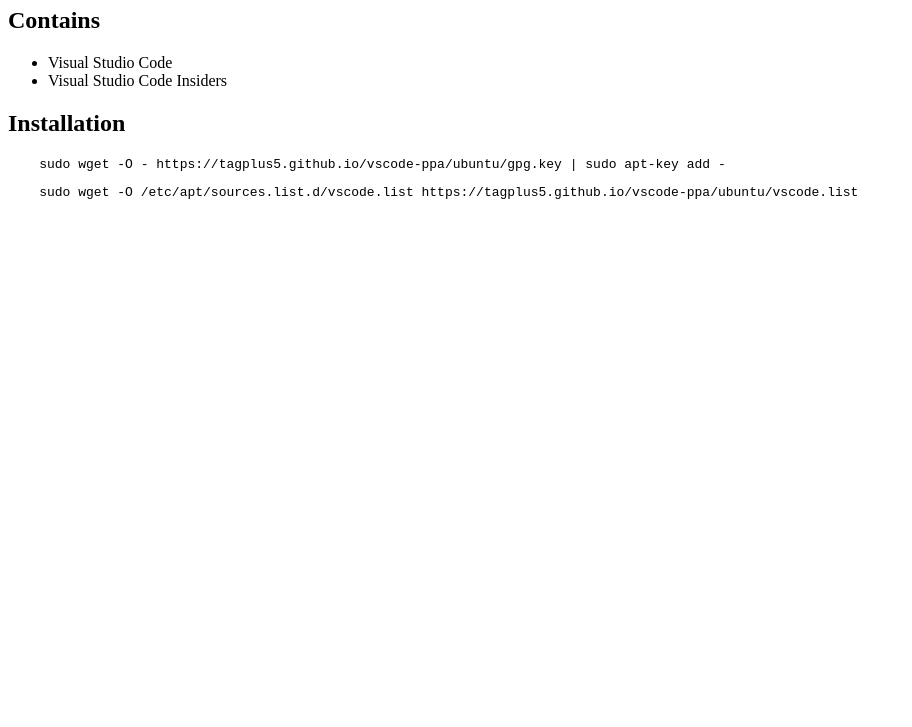
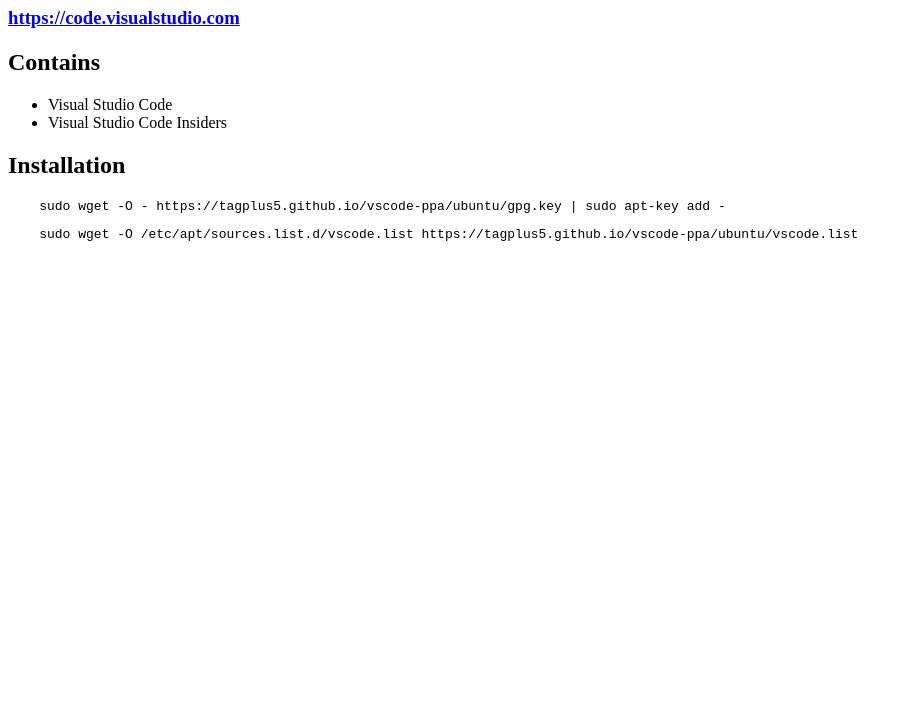
Before and after one commit to tagplus5/vscode-ppa, a plain HTML site: page index.html in a window 1280 px wide. Shown: the part 73-800 px from the top of the page, without its empty margins (0-912 px from the left). Drawn offline with Linux system fonts and the light colour scheme.

Commit message:
index.html add offsite link

```diff
--- a/index.html
+++ b/index.html
@@ -5,6 +5,7 @@
 </head>
 <body>
 <h1>Visual Studio Code PPA</h1>
+<h3><a href="https://code.visualstudio.com">https://code.visualstudio.com</a></h3>
 <h2>Contains</h2>
 <ul>
 <li>Visual Studio Code</li>
```
